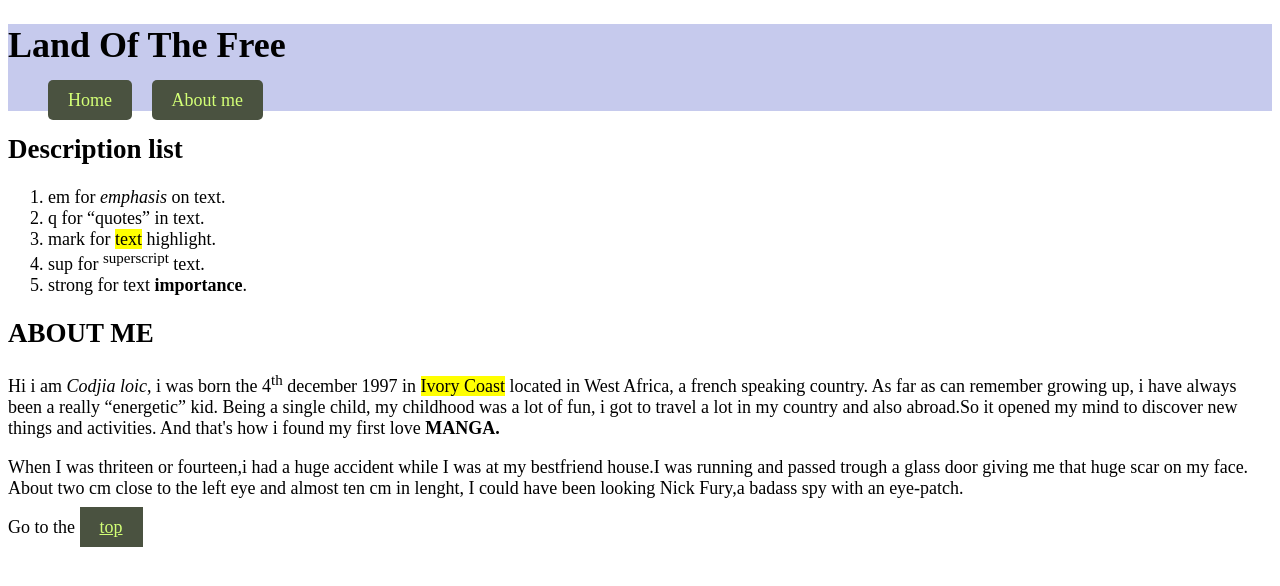
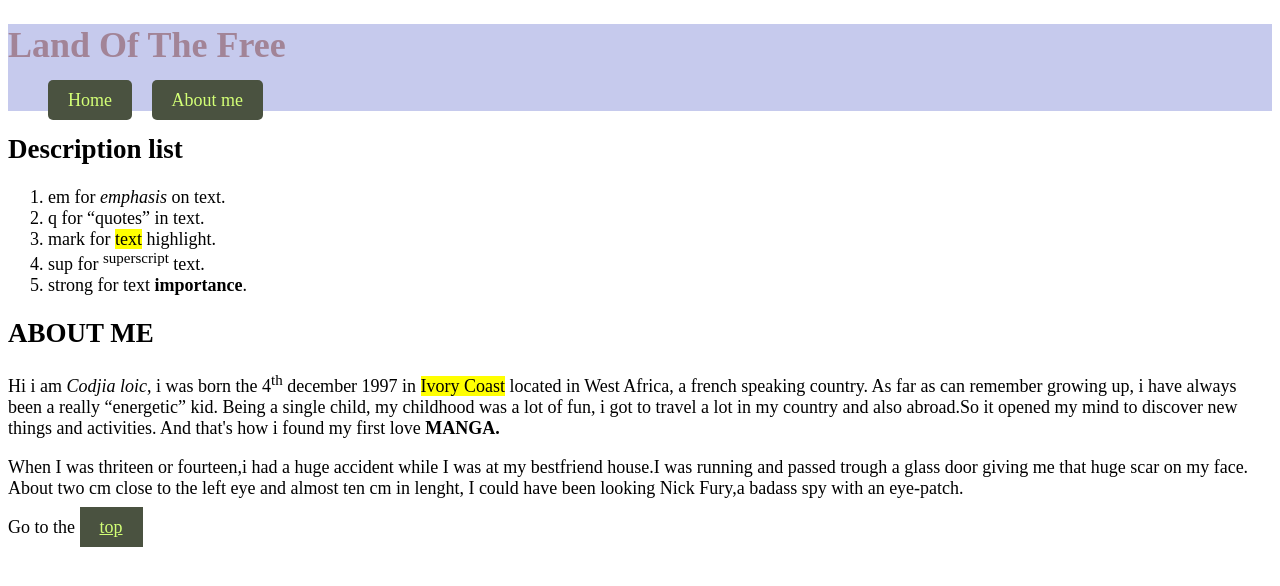
Before and after one commit to codj0002/codj0002.github.io, a plain HTML site: page html-assigment/notes.html in a window 1280 px wide. Drawn offline with Linux system fonts and the light colour scheme.

Commit message:
notes update

```diff
--- a/html-assigment/notes.html
+++ b/html-assigment/notes.html
@@ -8,7 +8,7 @@
 </head>
 <body>
     <header id="top">
-        <h1> Land Of The Free </h1>
+        <h1 class="site-title"> Land Of The Free </h1>
         <nav>
             <ul>
                 <li><a href="index.html">Home</a></li>
```
